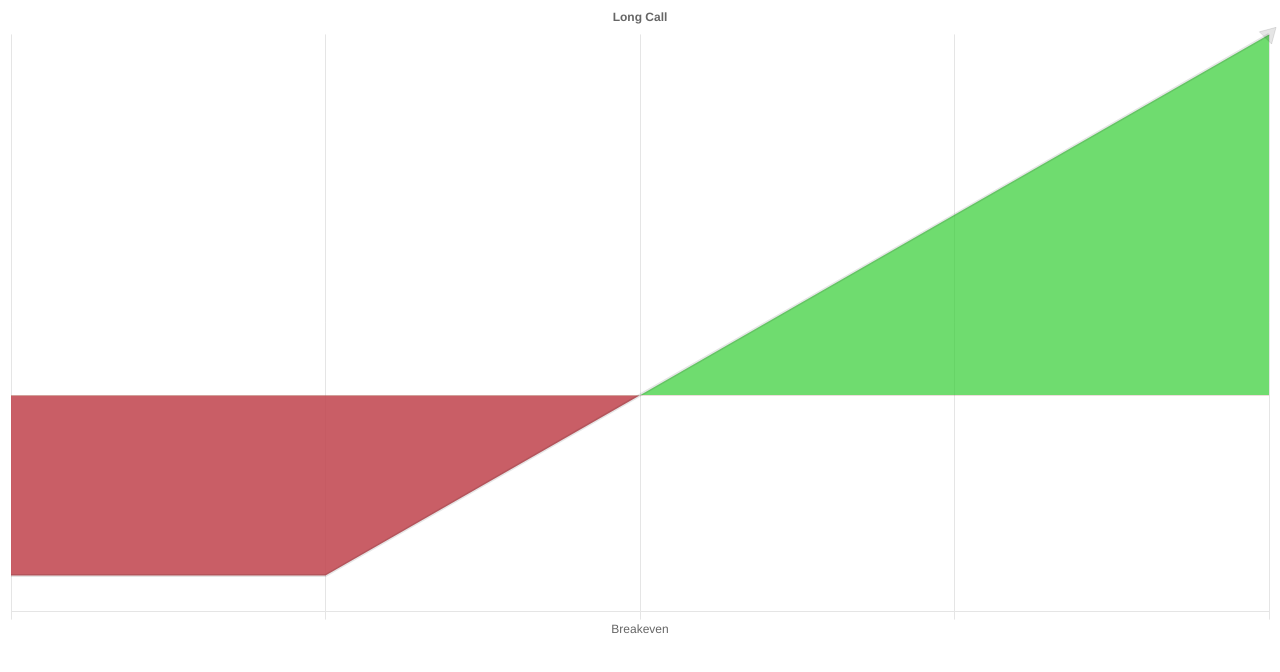
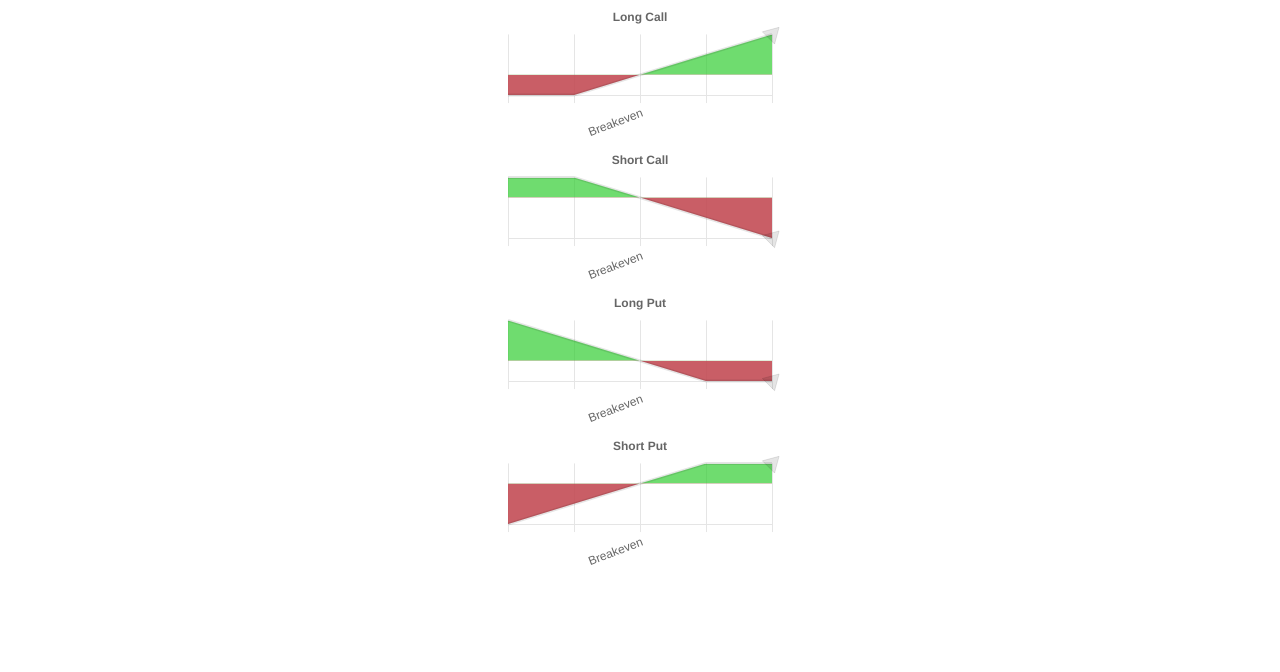
Before and after one commit to Boxte/Options, a React (Create React App) app: page / in a window 1280 px wide. Shown: the top 672 px of the page. Built offline with nearby package versions, Linux system fonts and the light colour scheme.

Commit message:
chore: added more options types

```diff
--- a/src/App.css
+++ /dev/null
@@ -1,38 +0,0 @@
-.App {
-  text-align: center;
-}
-
-.App-logo {
-  height: 40vmin;
-  pointer-events: none;
-}
-
-@media (prefers-reduced-motion: no-preference) {
-  .App-logo {
-    animation: App-logo-spin infinite 20s linear;
-  }
-}
-
-.App-header {
-  background-color: #282c34;
-  min-height: 100vh;
-  display: flex;
-  flex-direction: column;
-  align-items: center;
-  justify-content: center;
-  font-size: calc(10px + 2vmin);
-  color: white;
-}
-
-.App-link {
-  color: #61dafb;
-}
-
-@keyframes App-logo-spin {
-  from {
-    transform: rotate(0deg);
-  }
-  to {
-    transform: rotate(360deg);
-  }
-}
--- a/src/App.js
+++ b/src/App.js
@@ -1,11 +1,22 @@
-import "./App.css";
-import LineGraph from "./chart";
+import { ChakraProvider, Container } from "@chakra-ui/react";
+import { Line } from "react-chartjs-2";
+import LineGraph from "./Chart";
+import GraphsContainer from "./GraphsContainer";
+import { LongCall, LongPut, ShortCall, ShortPut } from "./options_data/Types";
 
 function App() {
+  const data = [
+    <LineGraph optionsType={LongCall} />,
+    <LineGraph optionsType={ShortCall} />,
+    <LineGraph optionsType={LongPut} />,
+    <LineGraph optionsType={ShortPut} />,
+  ];
   return (
-    <div className="App">
-      <LineGraph />
-    </div>
+    <ChakraProvider>
+      <Container w="100%" h="100%">
+        <GraphsContainer graphs={data} />
+      </Container>
+    </ChakraProvider>
   );
 }
 
--- /dev/null
+++ b/src/GraphsContainer.js
@@ -0,0 +1,18 @@
+import { Flex } from "@chakra-ui/react";
+
+const GraphsContainer = (props) => {
+  const { graphs } = props;
+  return (
+    <Flex
+      w="100%"
+      h="100%"
+      flexDirection="column"
+      align="center"
+      justify="center"
+    >
+      {graphs}
+    </Flex>
+  );
+};
+
+export default GraphsContainer;
--- a/src/chart.js
+++ b/src/chart.js
@@ -1,10 +1,16 @@
 import Chart from "chart.js/auto";
 import { Line } from "react-chartjs-2";
+import styled from "styled-components";
+
+const StyledContainer = styled.div`
+  width: 50%;
+  height: 100%;
+`;
 
 const LineGraph = (props) => {
-  const title = "Long Call";
+  const { optionsType } = props;
+  const { title, moneyData } = optionsType;
 
-  const moneyData = [-50, -50, 0, 50, 100];
   const datasetOptions = {
     pointRadius: [...Array(moneyData.length - 1).fill(0), 10],
     pointStyle: [...Array(moneyData.length - 1).fill(""), "triangle"],
@@ -47,9 +53,9 @@ const LineGraph = (props) => {
   };
 
   return (
-    <div>
+    <StyledContainer>
       <Line options={chartOptions} data={data}></Line>
-    </div>
+    </StyledContainer>
   );
 };
 
--- a/src/index.css
+++ /dev/null
@@ -1,13 +0,0 @@
-body {
-  margin: 0;
-  font-family: -apple-system, BlinkMacSystemFont, 'Segoe UI', 'Roboto', 'Oxygen',
-    'Ubuntu', 'Cantarell', 'Fira Sans', 'Droid Sans', 'Helvetica Neue',
-    sans-serif;
-  -webkit-font-smoothing: antialiased;
-  -moz-osx-font-smoothing: grayscale;
-}
-
-code {
-  font-family: source-code-pro, Menlo, Monaco, Consolas, 'Courier New',
-    monospace;
-}
--- a/src/index.js
+++ b/src/index.js
@@ -1,6 +1,5 @@
 import React from 'react';
 import ReactDOM from 'react-dom/client';
-import './index.css';
 import App from './App';
 import reportWebVitals from './reportWebVitals';
 
--- /dev/null
+++ b/src/options_data/Types.js
@@ -0,0 +1,28 @@
+const Option = {
+  title: "",
+  moneyData: [],
+};
+
+export const LongCall = Object.freeze({
+  __proto__: Option,
+  title: "Long Call",
+  moneyData: [-50, -50, 0, 50, 100],
+});
+
+export const ShortCall = Object.freeze({
+  __proto__: Option,
+  title: "Short Call",
+  moneyData: [50, 50, 0, -50, -100],
+});
+
+export const LongPut = Object.freeze({
+  __proto__: Option,
+  title: "Long Put",
+  moneyData: [100, 50, 0, -50, -50],
+});
+
+export const ShortPut = Object.freeze({
+  __proto__: Option,
+  title: "Short Put",
+  moneyData: [-100, -50, 0, 50, 50],
+});
```
Also changed, not shown: src/logo.svg (deleted), 1 other file (tests, documents, lock files or other folders).
